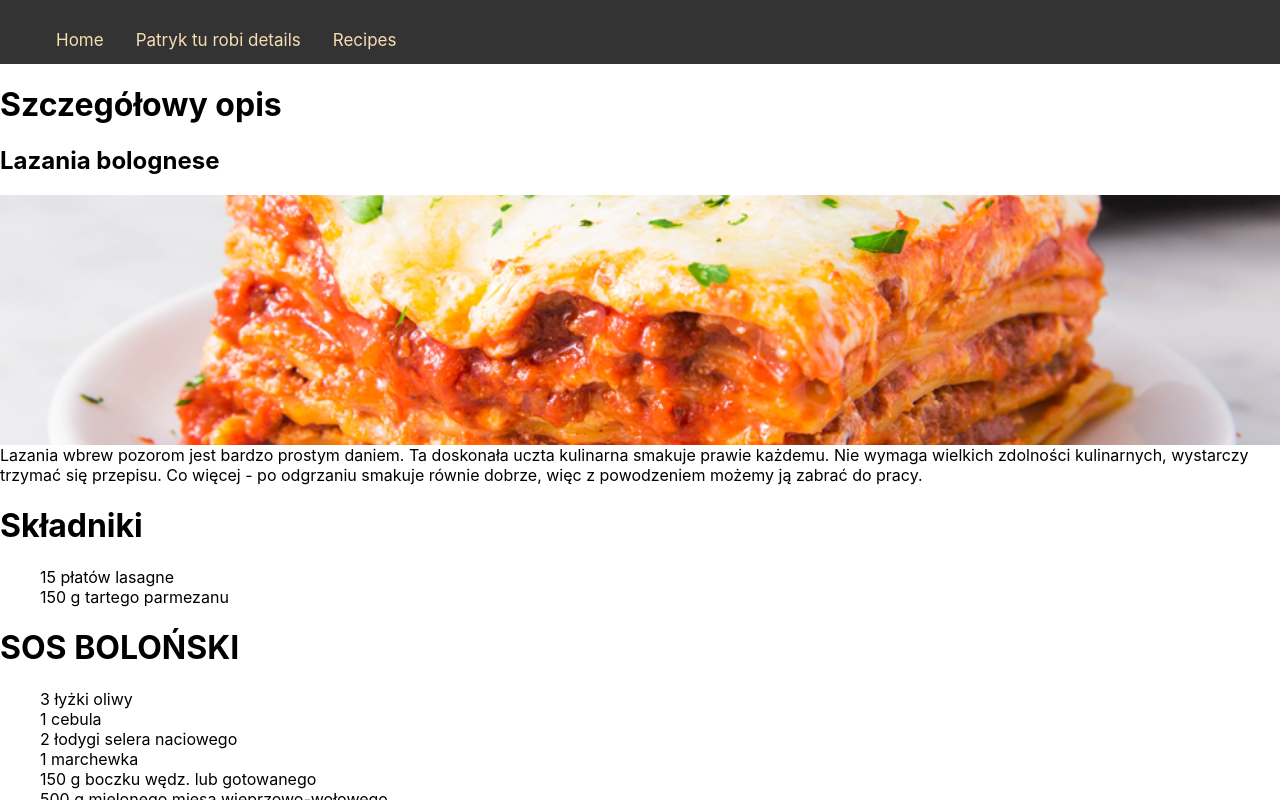
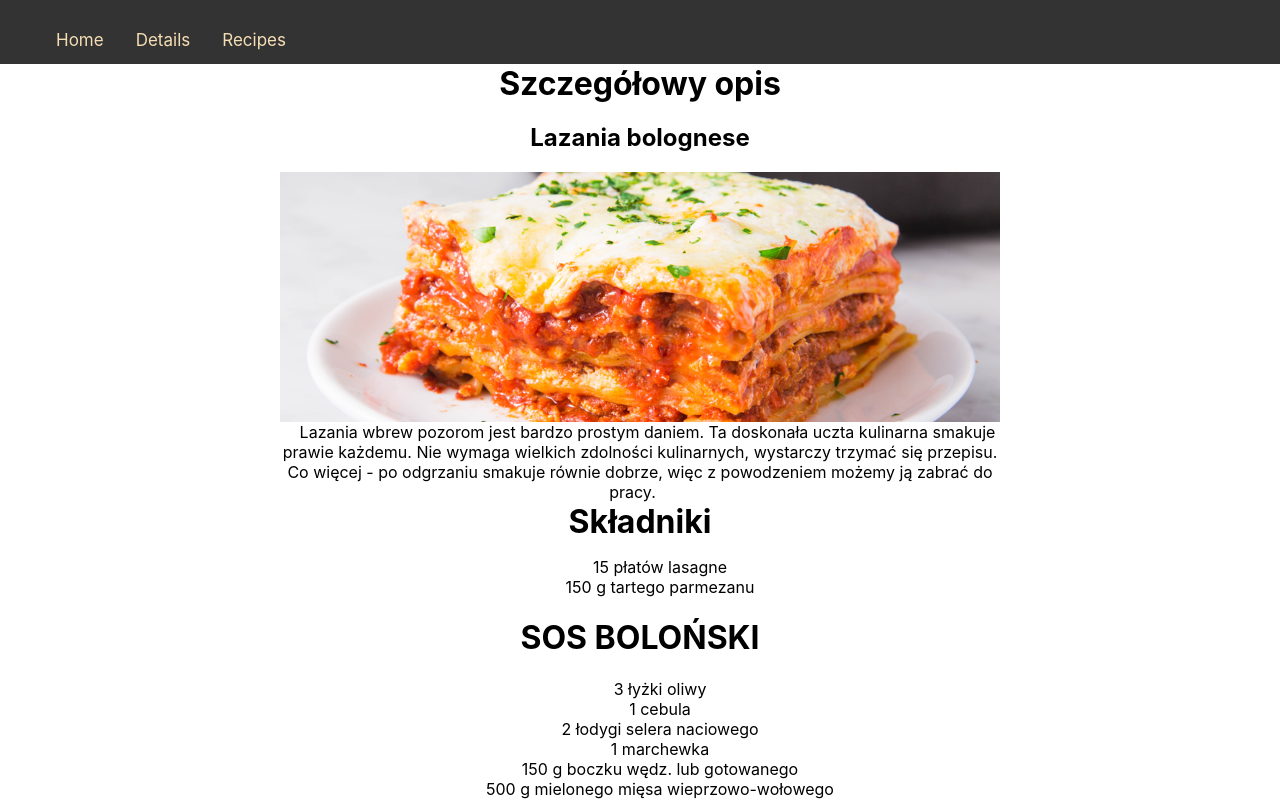
Before and after one commit to JanuszProgramowaniaa/Anielska_Kuchnia, a React (Create React App) app in the folder anielska-kuchnia/: page /Details in a window 1280 px wide. Shown: the top 800 px of the page. Built offline with nearby package versions, Linux system fonts and the light colour scheme.

Commit message:
Update details

```diff
--- /dev/null
+++ b/anielska-kuchnia/src/component/Details.css
@@ -0,0 +1,16 @@
+*{
+    text-align: center;
+}
+
+.details{
+    width: 720px;
+    margin: auto;
+}
+
+span{
+    padding: 15px;
+
+}
+.description{
+
+}
--- a/anielska-kuchnia/src/component/Details.js
+++ b/anielska-kuchnia/src/component/Details.js
@@ -1,6 +1,8 @@
 import React from 'react'
 import lazania from '../static/recipes/lazania.png'
 import CardMedia from '@material-ui/core/CardMedia';
+import './Details.css';
+
 
 export default function Details() {
     // return (
@@ -53,4 +55,5 @@ export default function Details() {
 
         </div>
     )
+
 }
--- a/anielska-kuchnia/src/component/Navbar.js
+++ b/anielska-kuchnia/src/component/Navbar.js
@@ -19,7 +19,7 @@ export default function Navbar() {
               <Link to="/">Home</Link>
             </li>
             <li>
-              <Link to="/Details">Patryk tu robi details</Link>
+              <Link to="/Details">Details</Link>
             </li>
             <li>
               <Link to="/Recipes">Recipes</Link>
```
Also changed, not shown: anielska-kuchnia/src/component/Desc.js (deleted, +0 -9 lines), anielska-kuchnia/src/component/Desc.css (deleted).
